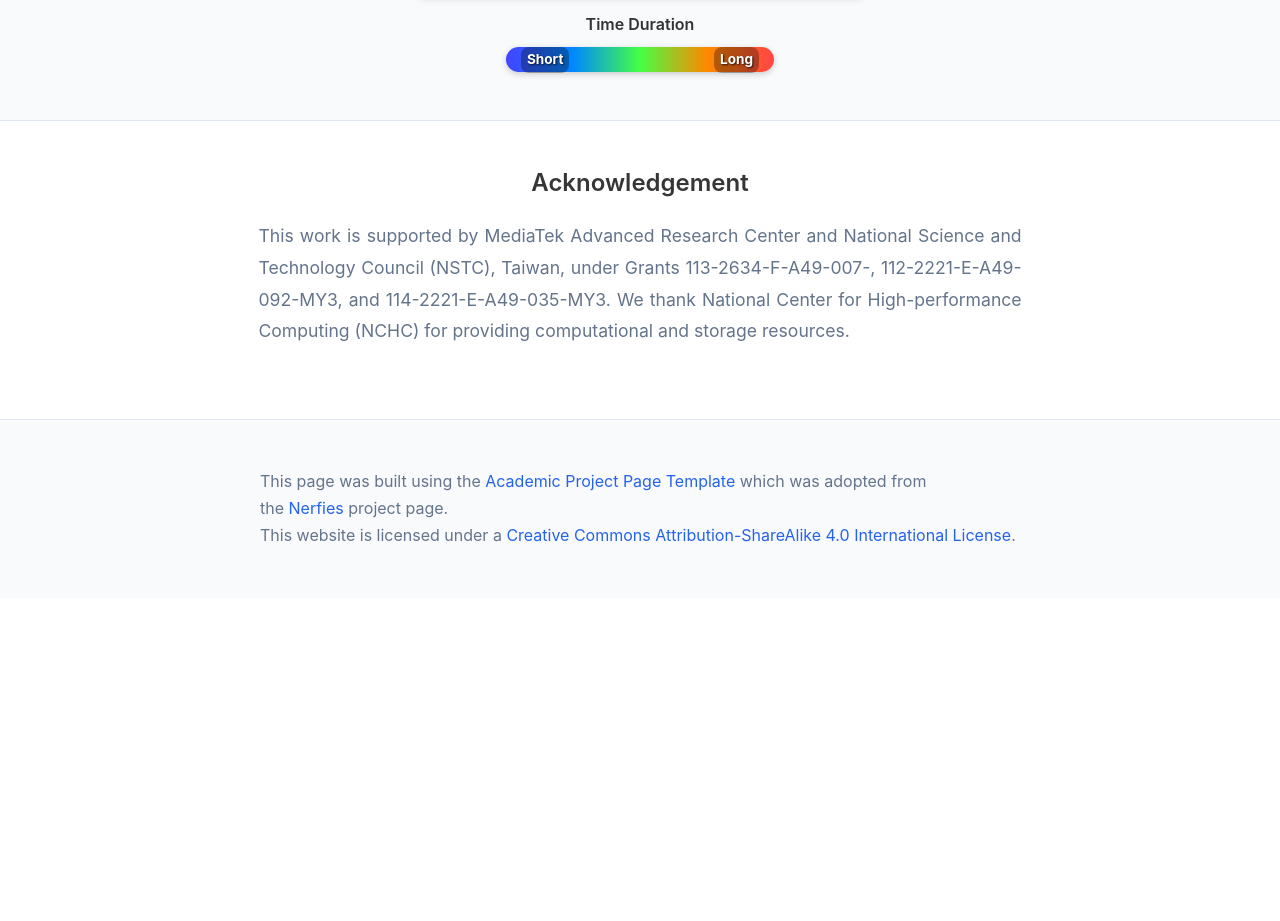
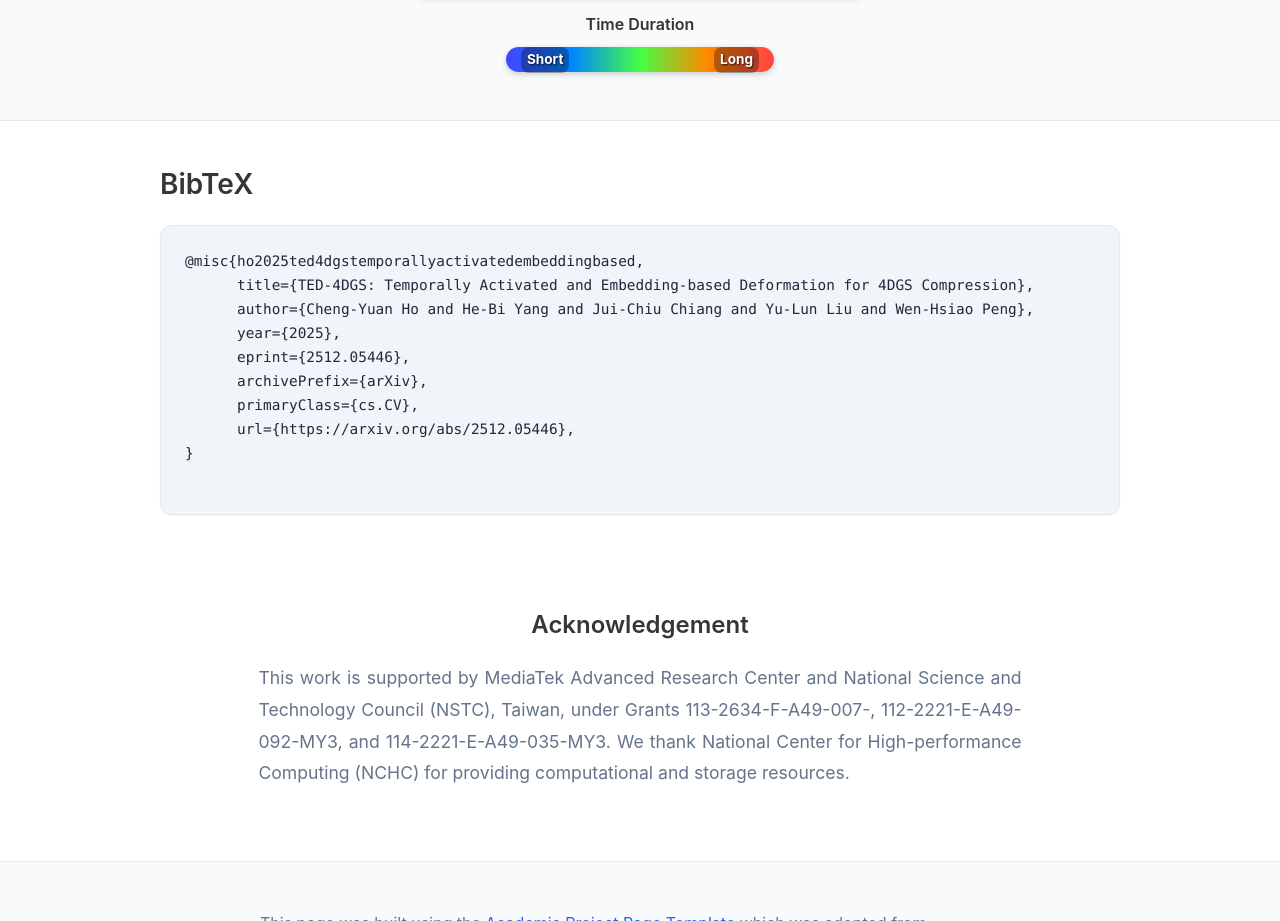
Before and after one commit to NYCU-MAPL/TED-4DGS_page, a plain HTML site: page index.html in a window 1280 px wide. Shown: the part 5920-6841 px from the top of the page. Before the commit the page ends 6518 px from the top, so only its background shows below. Drawn offline with nearby package versions, Linux system fonts and the light colour scheme; a script that the page names is missing; some icons are missing; a web font is replaced by a local one.

Commit message:
add simple project page

```diff
--- a/index.html
+++ b/index.html
@@ -54,9 +54,9 @@
             <div class="is-size-5 publication-authors">
               <!-- Paper authors -->
               <span class="author-block">
-                <a href="FIRST AUTHOR PERSONAL LINK" target="_blank">Cheng-Yuan Ho</a><sup>1</sup>,</span>
+                <a href="linkedin.com/in/kelvincyho" target="_blank">Cheng-Yuan Ho</a><sup>1</sup>,</span>
                 <span class="author-block">
-                  <a href="SECOND AUTHOR PERSONAL LINK" target="_blank">Hebi Yang</a><sup>1</sup>,</span>
+                  <a href="linkedin.com/in/hebiyang" target="_blank">Hebi Yang</a><sup>1</sup>,</span>
 
 
                   </span>
@@ -65,12 +65,12 @@
                   <div class="is-size-5 publication-authors" >
                     <span class="author-block">
 
-                      <a href="PROFESSOR LINK 1" target="_blank">Jui Chiu Chiang</a><sup>2</sup>,</span>
+                      <a href="https://chiang.ccu.edu.tw/index.php" target="_blank">Jui Chiu Chiang</a><sup>2</sup>,</span>
 
                       <span class="author-block">
-                      <a href="PROFESSOR LINK 2" target="_blank">Yu-Lun Liu</a><sup>1</sup>,</span>
+                      <a href="https://yulunalexliu.github.io/" target="_blank">Yu-Lun Liu</a><sup>1</sup>,</span>
                       <span class="author-block">
-                      <a href="PROFESSOR LINK 3" target="_blank">Wen-Hsiao Peng</a><sup>1</sup>
+                      <a href="https://sites.google.com/g2.nctu.edu.tw/wpeng" target="_blank">Wen-Hsiao Peng</a><sup>1</sup>
                     </span>
                   </div>
 
@@ -576,19 +576,21 @@ Finally, we incorporate an INR-based hyperprior and a channel-wise autoregressiv
 
 
 <!-- BibTex citation -->
-  <!-- <section class="section" id="BibTeX">
+  <section class="section" id="BibTeX">
     <div class="container is-max-desktop content">
       <h2 class="title">BibTeX</h2>
-      <pre><code>@inproceedings{zhan2025cat3dgs,
-        author    = {Yu-Ting Zhan and Cheng-Yuan Ho and Hebi Yang and Yi-Hsin Chen and Jui Chiu Chiang and Yu-Lun Liu and Wen-Hsiao Peng},
-        title     = {{CAT-3DGS: Temporally Activated and Embedding-based Deformation for
-4DGS Compression}},
-        booktitle = {Proceedings of the Thirteenth International Conference on Learning Representations (ICLR)},
-        year      = {2025},
-      }
+      <pre><code>@misc{ho2025ted4dgstemporallyactivatedembeddingbased,
+      title={TED-4DGS: Temporally Activated and Embedding-based Deformation for 4DGS Compression},
+      author={Cheng-Yuan Ho and He-Bi Yang and Jui-Chiu Chiang and Yu-Lun Liu and Wen-Hsiao Peng},
+      year={2025},
+      eprint={2512.05446},
+      archivePrefix={arXiv},
+      primaryClass={cs.CV},
+      url={https://arxiv.org/abs/2512.05446},
+}
   </code></pre>
     </div>
-</section> -->
+</section>
 <!--End BibTex citation -->
   <section class="section">
     <div class="container is-max-desktop">
```
Also changed, not shown: 2 other files.
